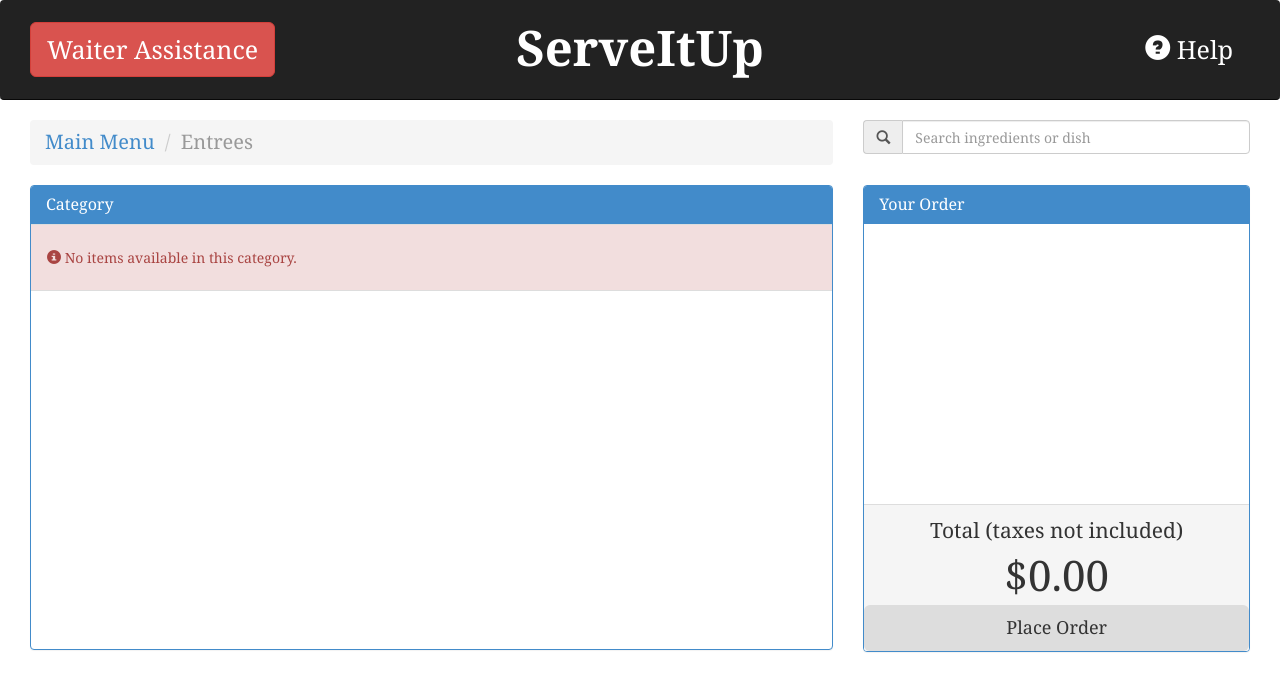
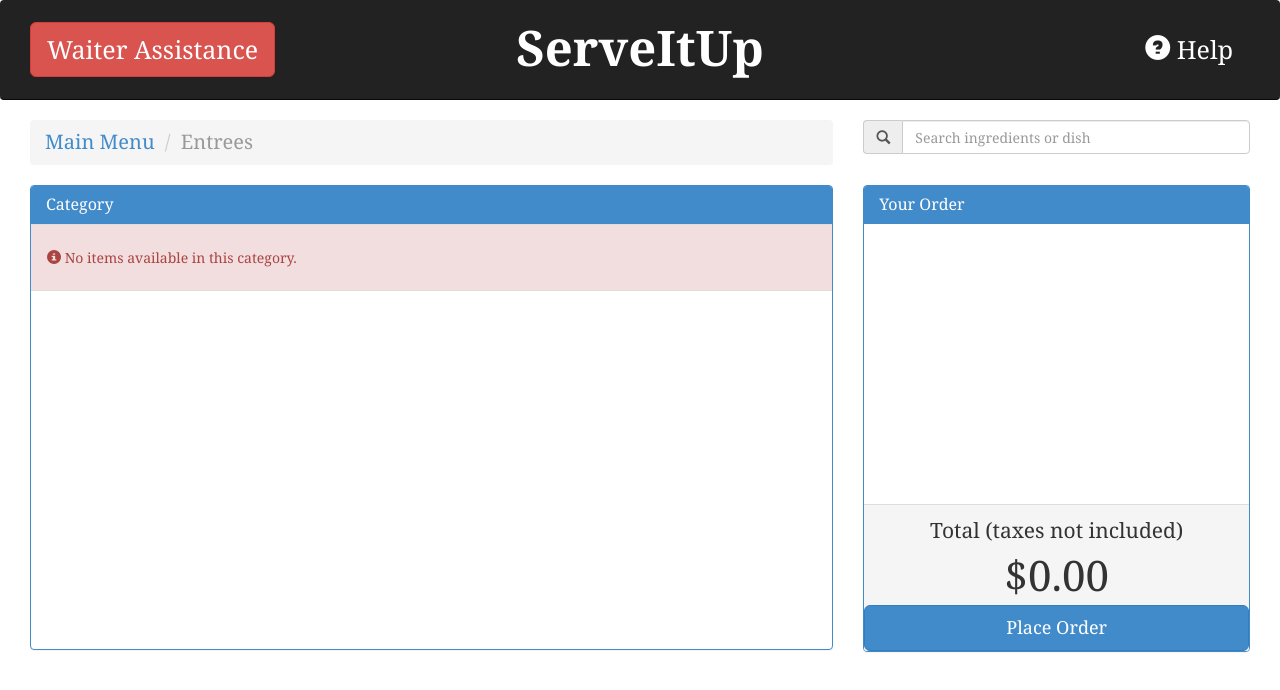
Before and after one commit to akfarhat/serve-it-up, a plain HTML site: page order.html in a window 1280 px wide. Drawn offline with nearby package versions, Linux system fonts and the light colour scheme.

Commit message:
Fixed Place Order button colour

```diff
--- a/order.css
+++ b/order.css
@@ -156,10 +156,6 @@
   font-size: 200%;
 }
 
-#placeOrderButton {
-  background-color: #dddddd;
-}
-
 /* RESPONSIVE CSS
 -------------------------------------------------- */
 
--- a/order.html
+++ b/order.html
@@ -99,7 +99,7 @@
 							<div class="row">Total (taxes not included)</div>
 							<div id="totalPrice" class="row">$0.00</div>
 							<div class="row">
-								<button type="button" id="placeOrderButton" class="btn btn-lg btn-block">Place Order</button>
+								<button type="button" id="placeOrderButton" class="btn btn-primary btn-lg btn-block">Place Order</button>
 							</div>
 						</div>
 					</div>
```
